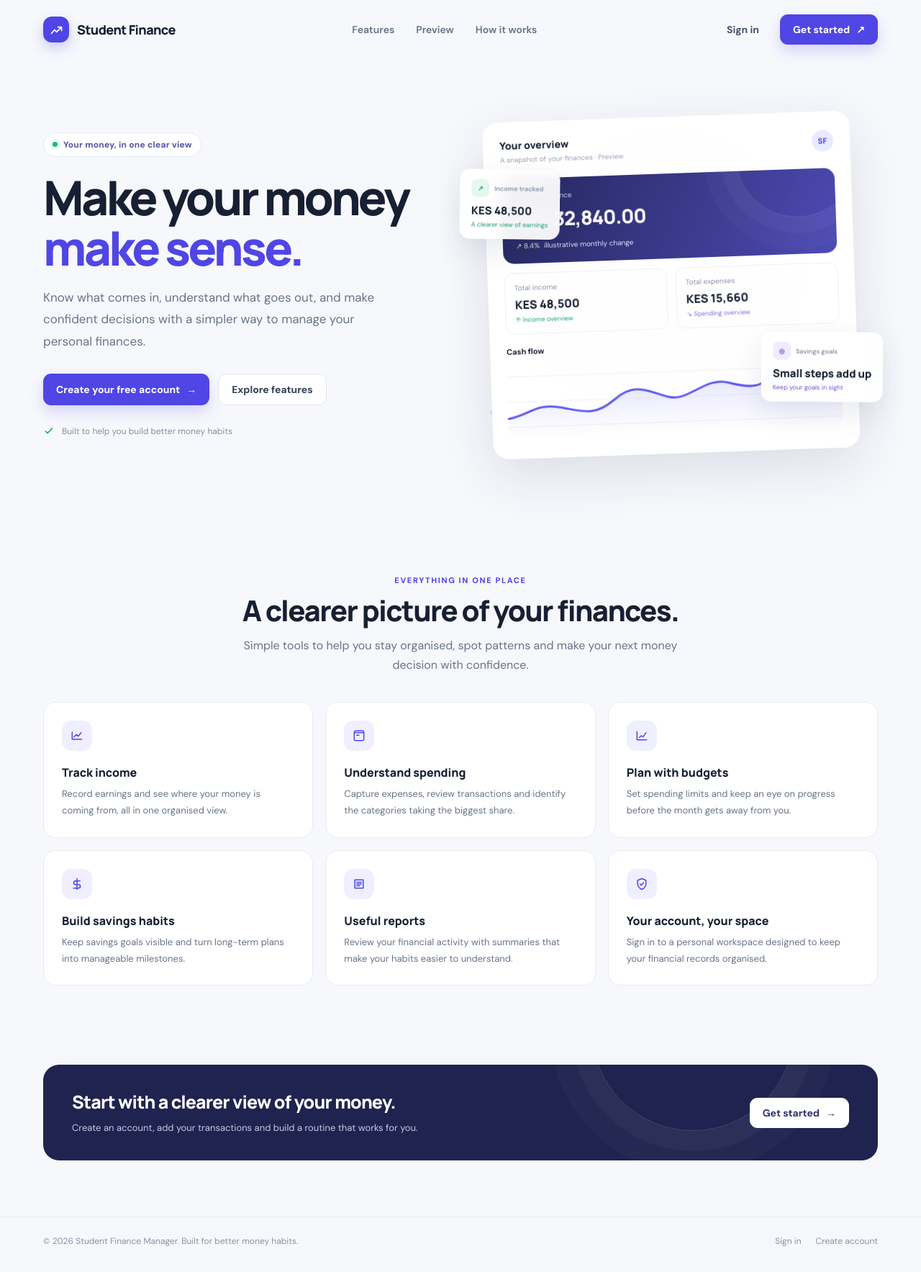
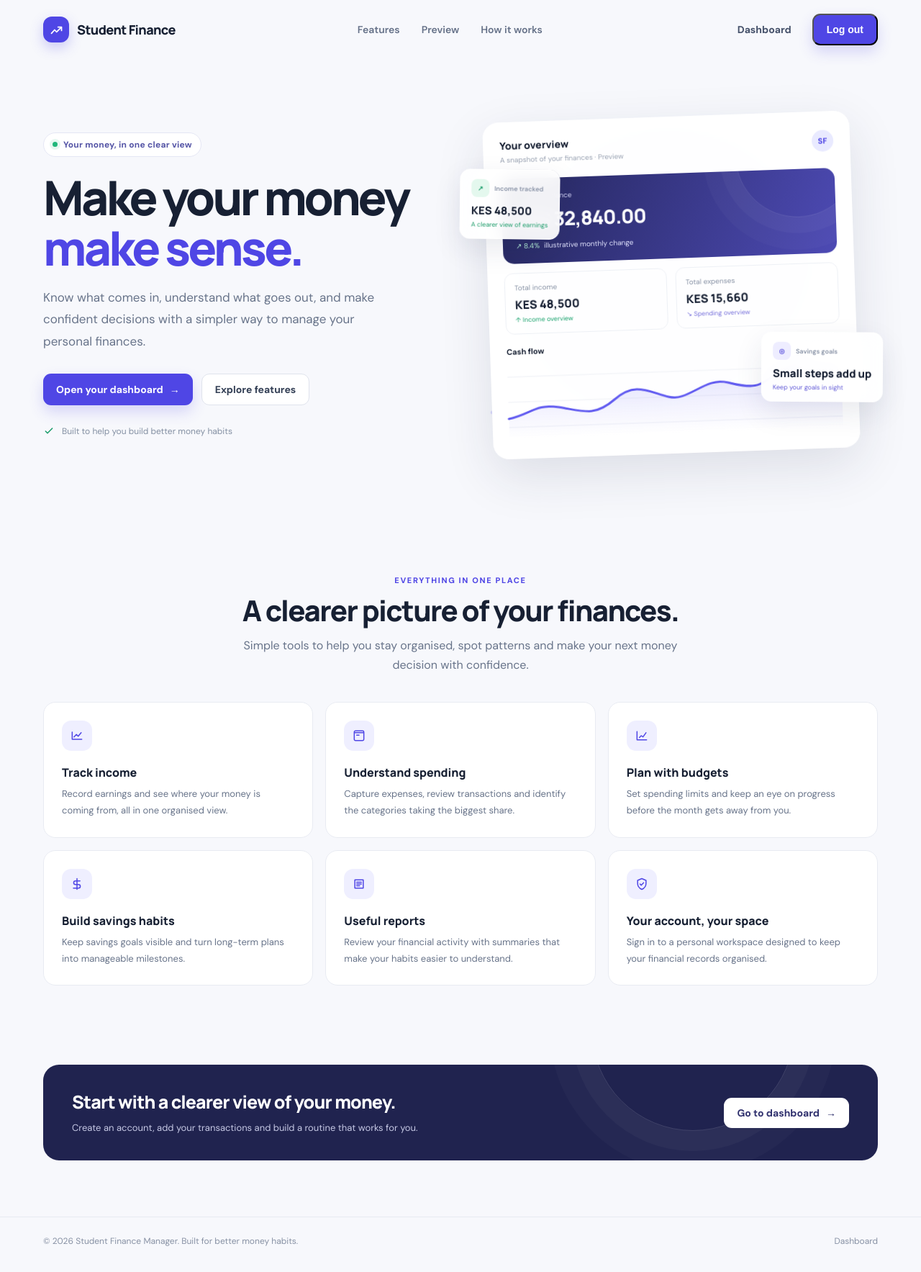
Before and after one commit to robinmwaniki/Student-finance-manager, a Laravel app: page / in a window 1280 px wide. Shown: the whole page at 72% size. Run offline with Laravel 12, Linux system fonts and the light colour scheme; a user stored in the database is signed in; data comes from the database, SQL or seed files in the repository.

Commit message:
Show authenticated landing-page actions

```diff
--- a/resources/views/welcome.blade.php
+++ b/resources/views/welcome.blade.php
@@ -36,8 +36,13 @@
         <a href="#features">Features</a><a href="#preview">Preview</a><a href="#how-it-works">How it works</a>
     </nav>
     <div class="nav-actions">
-        <a class="btn btn-quiet" href="{{ route('login') }}">Sign in</a>
-        <a class="btn btn-primary" href="{{ route('register') }}">Get started <span aria-hidden="true">↗</span></a>
+        @auth
+            <a class="btn btn-quiet" href="{{ route('dashboard') }}">Dashboard</a>
+            <form method="POST" action="{{ route('logout') }}">@csrf<button class="btn btn-primary" type="submit">Log out</button></form>
+        @else
+            <a class="btn btn-quiet" href="{{ route('login') }}">Sign in</a>
+            <a class="btn btn-primary" href="{{ route('register') }}">Get started <span aria-hidden="true">↗</span></a>
+        @endauth
     </div>
 </header>
 <main>
@@ -47,7 +52,11 @@
             <h1>Make your money <span>make sense.</span></h1>
             <p>Know what comes in, understand what goes out, and make confident decisions with a simpler way to manage your personal finances.</p>
             <div class="hero-actions">
-                <a class="btn btn-primary" href="{{ route('register') }}">Create your free account <span aria-hidden="true">→</span></a>
+                @auth
+                    <a class="btn btn-primary" href="{{ route('dashboard') }}">Open your dashboard <span aria-hidden="true">→</span></a>
+                @else
+                    <a class="btn btn-primary" href="{{ route('register') }}">Create your free account <span aria-hidden="true">→</span></a>
+                @endauth
                 <a class="btn btn-outline" href="#features">Explore features</a>
             </div>
             <div class="trust"><svg viewBox="0 0 24 24" fill="none" aria-hidden="true"><path d="m5 12 4 4L19 6" stroke="currentColor" stroke-width="2.2" stroke-linecap="round" stroke-linejoin="round"/></svg> Built to help you build better money habits</div>
@@ -81,9 +90,9 @@
             </div>
         </div>
     </section>
-    <section class="band" id="how-it-works"><div class="shell band-inner"><div><h2>Start with a clearer view of your money.</h2><p>Create an account, add your transactions and build a routine that works for you.</p></div><a class="btn" href="{{ route('register') }}">Get started <span aria-hidden="true">→</span></a></div></section>
+    <section class="band" id="how-it-works"><div class="shell band-inner"><div><h2>Start with a clearer view of your money.</h2><p>Create an account, add your transactions and build a routine that works for you.</p></div>@auth<a class="btn" href="{{ route('dashboard') }}">Go to dashboard <span aria-hidden="true">→</span></a>@else<a class="btn" href="{{ route('register') }}">Get started <span aria-hidden="true">→</span></a>@endauth</div></section>
 </main>
-<footer><div class="shell footer-row"><span>© {{ date('Y') }} Student Finance Manager. Built for better money habits.</span><div class="footer-links"><a href="{{ route('login') }}">Sign in</a><a href="{{ route('register') }}">Create account</a></div></div></footer>
+<footer><div class="shell footer-row"><span>© {{ date('Y') }} Student Finance Manager. Built for better money habits.</span><div class="footer-links">@auth<a href="{{ route('dashboard') }}">Dashboard</a>@else<a href="{{ route('login') }}">Sign in</a><a href="{{ route('register') }}">Create account</a>@endauth</div></div></footer>
 <script>
     (() => {
         const items = document.querySelectorAll('.reveal');
```
